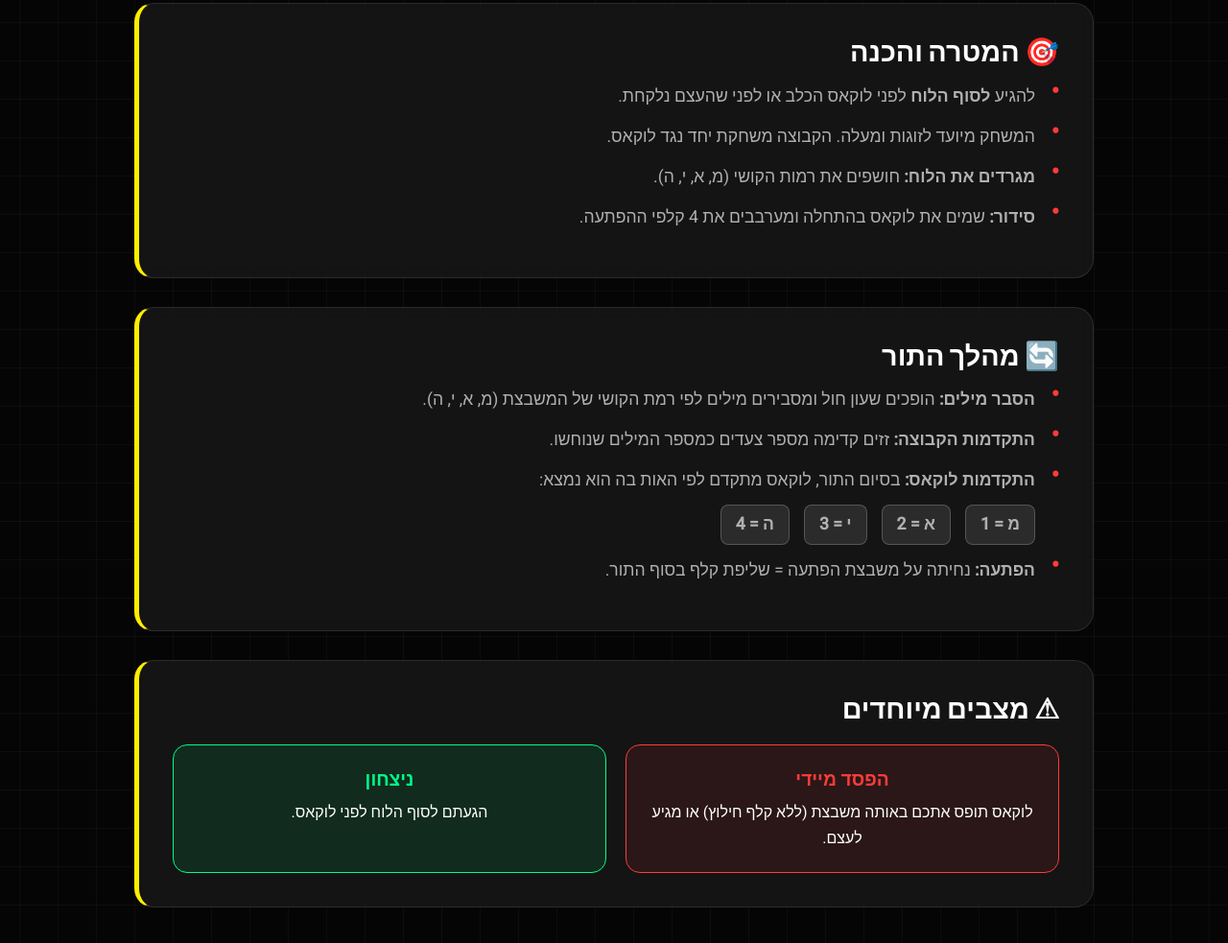
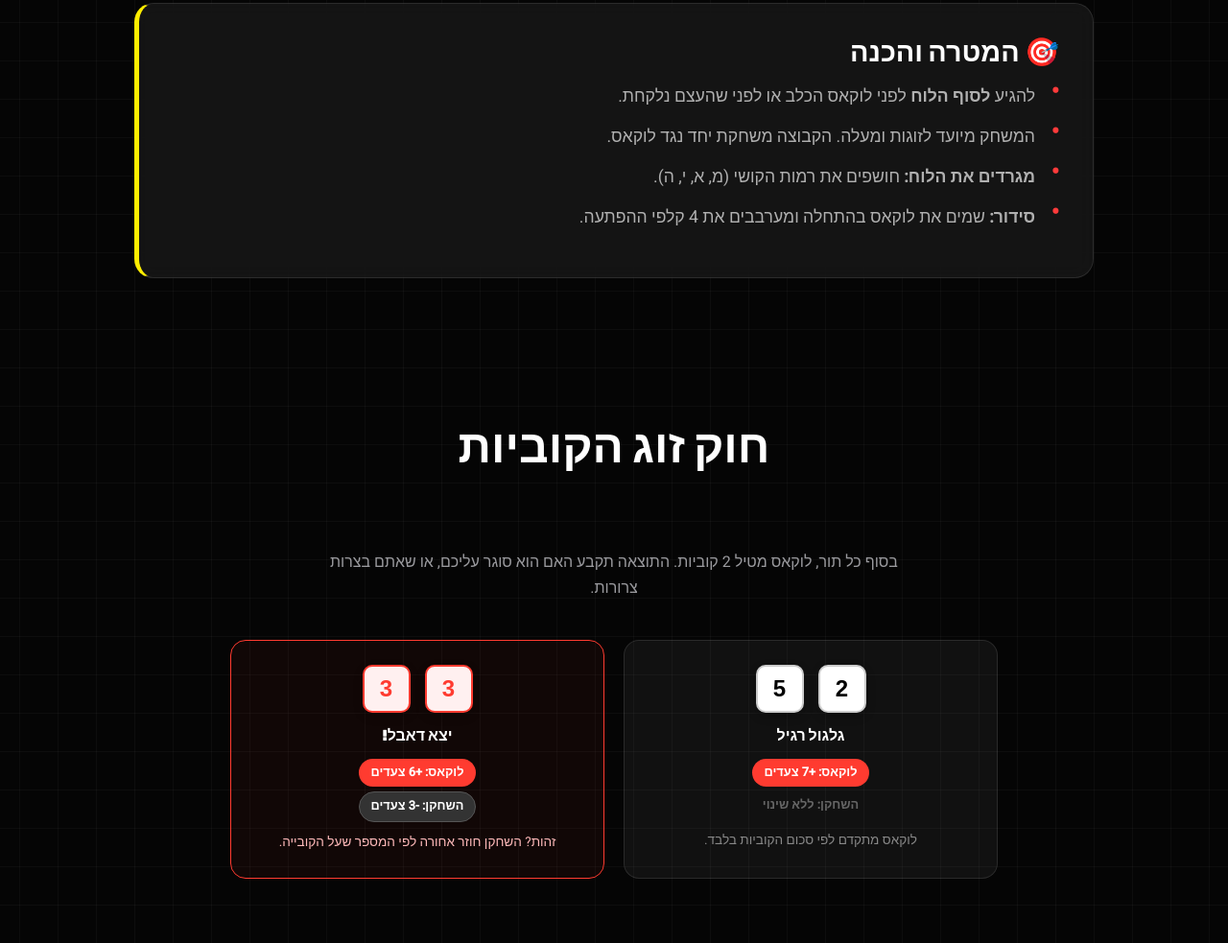
Before and after one commit to soochka/aliassovich, a plain HTML site: page index.html in a window 1280 px wide. Shown: the part 1057-2040 px from the top of the page at 96% size. Drawn offline with Linux system fonts and the light colour scheme.

Commit message:
Update index.html

```diff
--- a/index.html
+++ b/index.html
@@ -23,6 +23,17 @@
             --font-heading: 'Rubik', sans-serif;
             --font-body: 'Heebo', sans-serif;
             --transition: all 0.4s cubic-bezier(0.25, 0.8, 0.25, 1);
+            --bg-dark: #050505;
+            --bg-panel: #111111;
+            --accent-red: #FF3B30;
+            --accent-yellow: #FFD60A;
+            --accent-blue: #00F0FF;
+            --text-primary: #F5F5F7;
+            --text-secondary: #9a9a9e;
+            --border-subtle: rgba(255, 255, 255, 0.1);
+            --card-shadow: 0 10px 30px rgba(0,0,0,0.5);
+            --font-display: 'Rubik', sans-serif;
+            --font-body: 'Heebo', sans-serif;
         }
 
         /* --- 2. איפוס בסיסי (Reset) --- */
@@ -352,6 +363,35 @@
         .word-text {
             font-family: var(--font-body); font-weight: 700; font-size: 1.3rem; color: #333;
         }
+         /* --- NEW DICE RULE SECTION --- */
+        .dice-layout {
+            max-width: 800px; margin: 0 auto;
+            display: grid; grid-template-columns: 1fr 1fr; gap: 20px;
+        }
+        .dice-box {
+            background: rgba(255,255,255,0.05); padding: 25px; border-radius: 16px;
+            text-align: center; border: 1px solid var(--border-subtle);
+        }
+        .dice-box.danger { border-color: var(--accent-red); background: rgba(255, 59, 48, 0.05); }
+        .dice-container {
+            display: flex; gap: 15px; justify-content: center; margin-bottom: 15px;
+        }
+        .die {
+            width: 50px; height: 50px; background: white; border-radius: 10px;
+            color: black; font-size: 1.5rem; display: flex; align-items: center; justify-content: center;
+            box-shadow: 0 4px 10px rgba(0,0,0,0.3); font-weight: bold; font-family: sans-serif;
+            border: 2px solid #ccc;
+        }
+        .die.red { border-color: var(--accent-red); color: var(--accent-red); background: #fff0f0; }
+        .dice-result { font-weight: 700; margin-top: 10px; font-size: 0.95rem; }
+        .move-pill {
+            display: inline-block; padding: 4px 12px; border-radius: 20px;
+            font-size: 0.8rem; font-weight: bold; margin-top: 5px;
+        }
+        .move-lucas { background: var(--accent-red); color: white; }
+        .move-player { background: var(--accent-yellow); color: black; }
+        .move-back { background: #333; color: white; border: 1px solid #555; }
+
 
         /* The Difficulty Bubble (Red Circle) */
         .difficulty-bubble {
@@ -483,22 +523,45 @@
                 </ul>
             </div>
 
-            <div class="rule-box fade-in fade-delay-1">
-                <h3>🔄 מהלך התור</h3>
-                <ul>
-                    <li><strong>הסבר מילים:</strong> הופכים שעון חול ומסבירים מילים לפי רמת הקושי של המשבצת (מ, א, י, ה).</li>
-                    <li><strong>התקדמות הקבוצה:</strong> זזים קדימה מספר צעדים כמספר המילים שנוחשו.</li>
-                    <li><strong>התקדמות לוקאס:</strong> בסיום התור, לוקאס מתקדם לפי האות בה הוא נמצא:
-                        <div class="letters-row">
-                            <span class="letter-badge">מ = 1</span>
-                            <span class="letter-badge">א = 2</span>
-                            <span class="letter-badge">י = 3</span>
-                            <span class="letter-badge">ה = 4</span>
-                        </div>
-                    </li>
-                    <li><strong>הפתעה:</strong> נחיתה על משבצת הפתעה = שליפת קלף בסוף התור.</li>
-                </ul>
+                <section id="dice-rule" class="vis-section">
+        <h2 class="section-title">חוק <span class="text-yellow">זוג הקוביות</span></h2>
+        <p style="text-align: center; max-width: 600px; margin: 0 auto 40px; color: var(--text-secondary);">
+            בסוף כל תור, לוקאס מטיל 2 קוביות. התוצאה תקבע האם הוא סוגר עליכם, או שאתם בצרות צרורות.
+        </p>
+
+        <div class="dice-layout fade-in">
+            <div class="dice-box">
+                <div class="dice-container">
+                    <div class="die">2</div>
+                    <div class="die">5</div>
+                </div>
+                <h4>גלגול רגיל</h4>
+                <div class="dice-result">
+                    <span class="move-pill move-lucas">לוקאס: +7 צעדים</span>
+                    <br>
+                    <span class="move-pill" style="background:transparent; color:#666">השחקן: ללא שינוי</span>
+                </div>
+                <p style="font-size: 0.85rem; color: #888; margin-top: 10px;">לוקאס מתקדם לפי סכום הקוביות בלבד.</p>
             </div>
+
+            <div class="dice-box danger">
+                <div class="dice-container">
+                    <div class="die red">3</div>
+                    <div class="die red">3</div>
+                </div>
+                <h4 class="text-red">יצא דאבל!</h4>
+                <div class="dice-result">
+                    <span class="move-pill move-lucas">לוקאס: +6 צעדים</span>
+                    <br>
+                    <span class="move-pill move-back">השחקן: -3 צעדים</span>
+                </div>
+                <p style="font-size: 0.85rem; color: #ffbaba; margin-top: 10px;">
+                    זהות? השחקן חוזר אחורה לפי המספר שעל הקובייה.
+                </p>
+            </div>
+        </div>
+    </section>
+
 
             <div class="rule-box fade-in fade-delay-2">
                 <h3>⚠ מצבים מיוחדים</h3>
```
